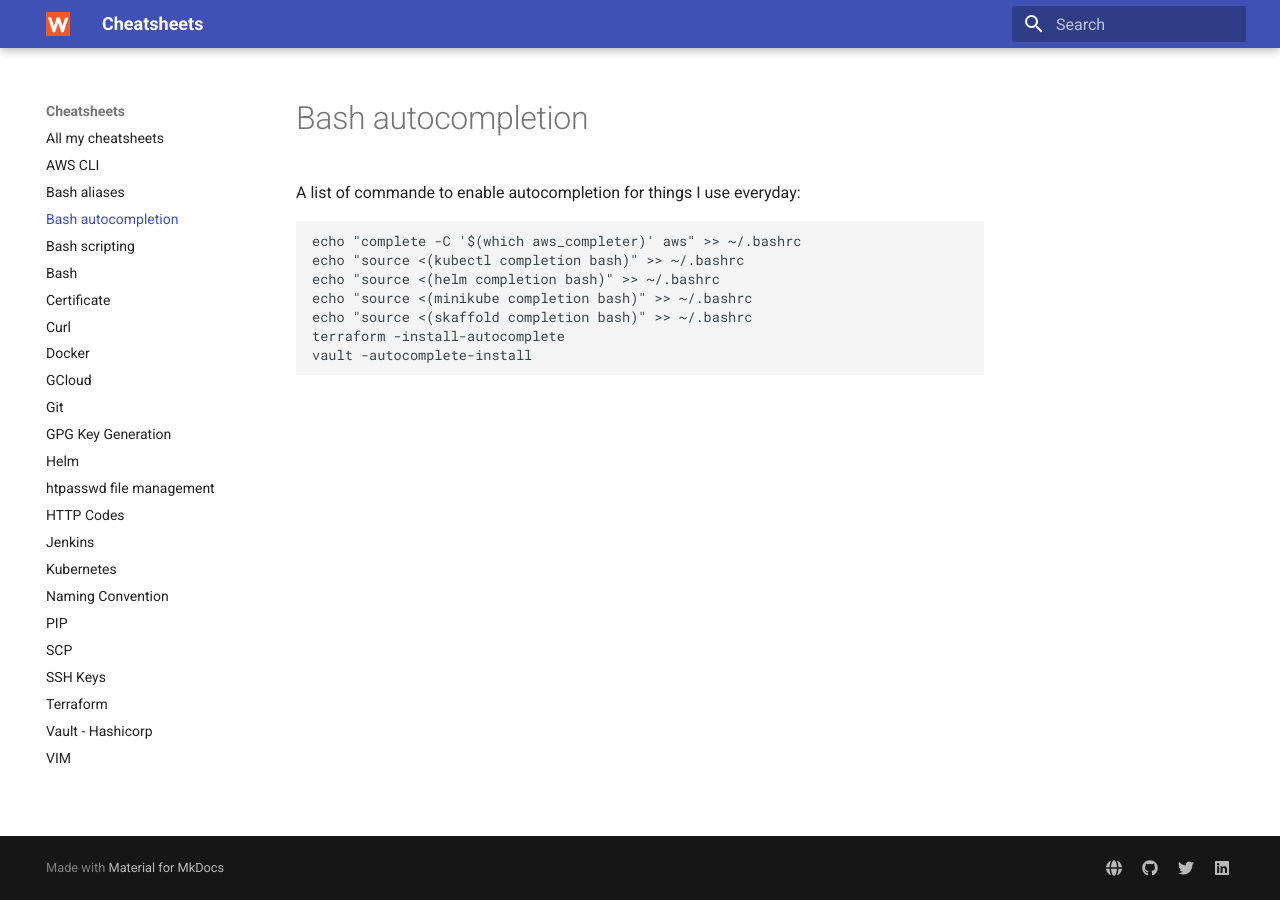
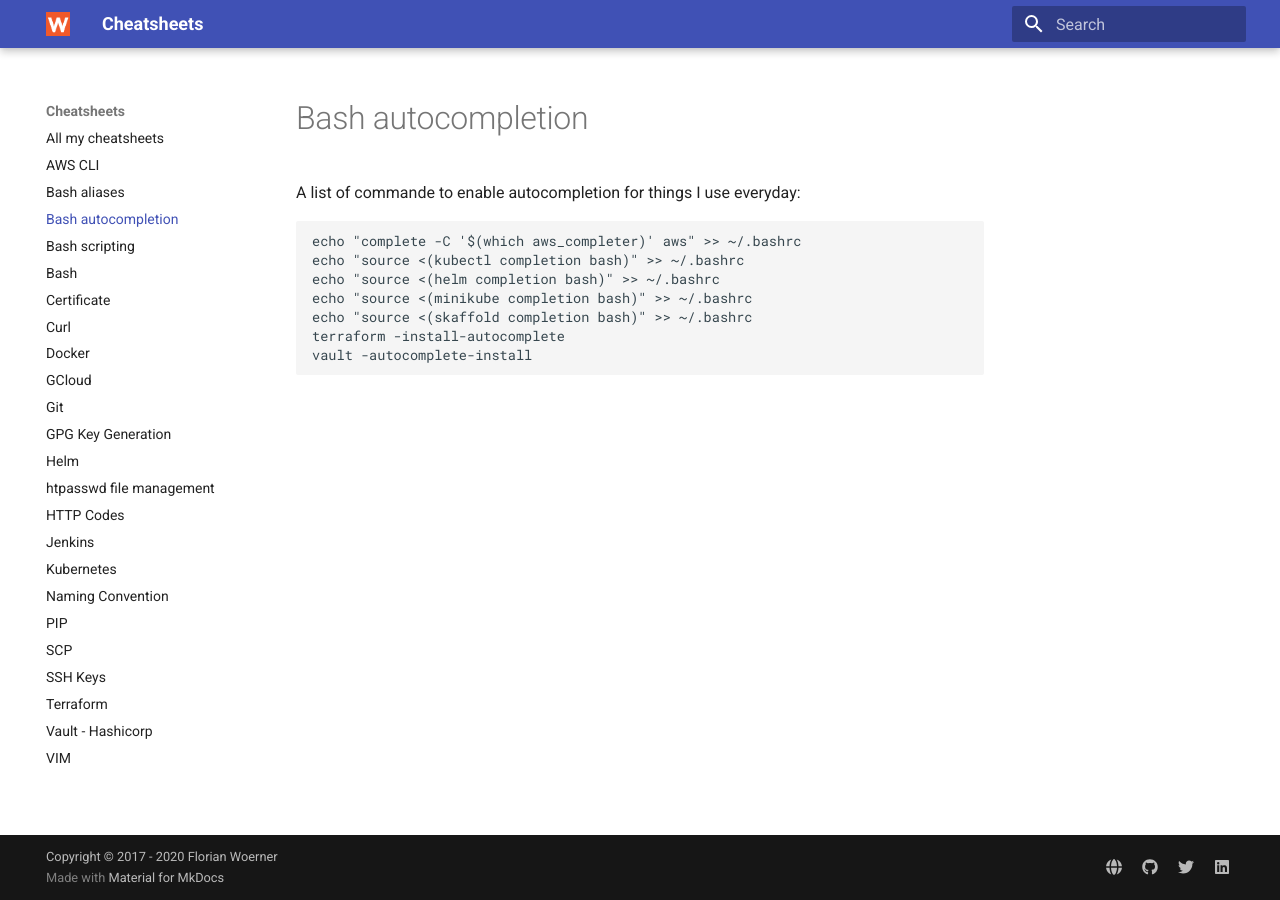
Before and after one commit to woernfl/cheatsheets, an MkDocs documentation site: the page built from docs/bash-autocompletion.md, in a window 1280 px wide. Built offline with MkDocs 1.6.1 and Material for MkDocs 9.7.7, drawn with Linux system fonts in a browser that asks for light colours.

Commit message:
mkdocs.yml: Add copyright
Signed-off-by: Florian Woerner <florian.woerner@onmyown.io>

```diff
--- a/mkdocs.yml
+++ b/mkdocs.yml
@@ -3,6 +3,8 @@
   name: material
   logo: assets/images/logo.png
   favicon: assets/images/logo.png
+
+copyright: 'Copyright &copy; 2017 - 2020 Florian Woerner'
 
 extra:
   social:
```
